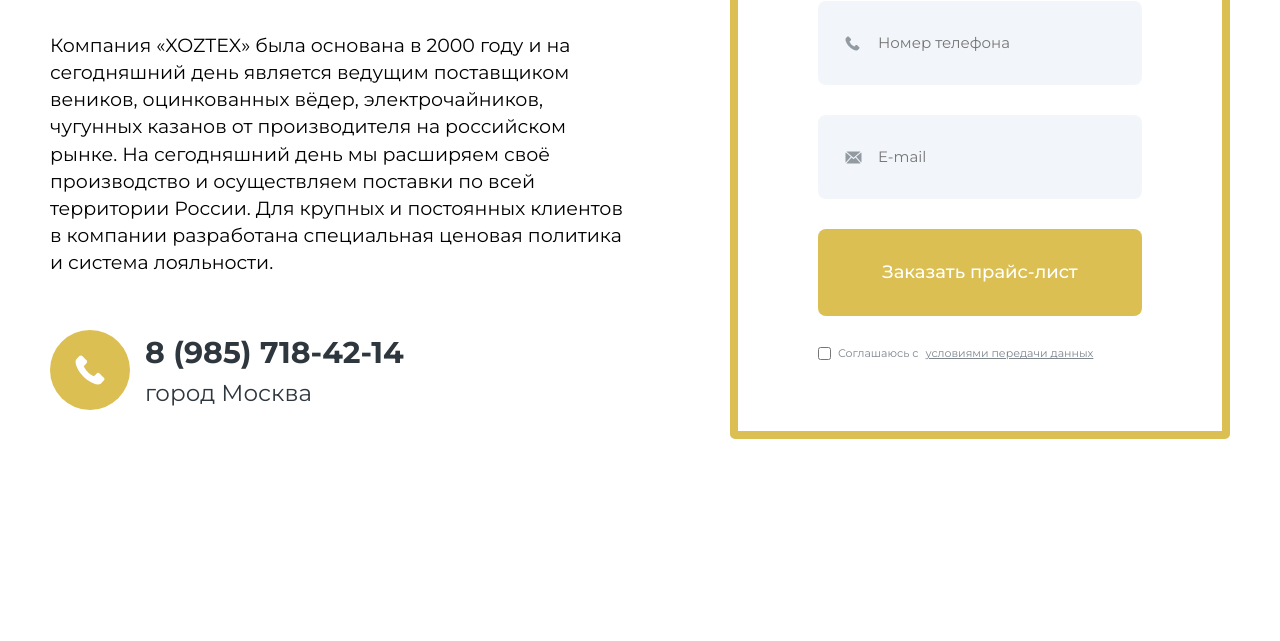
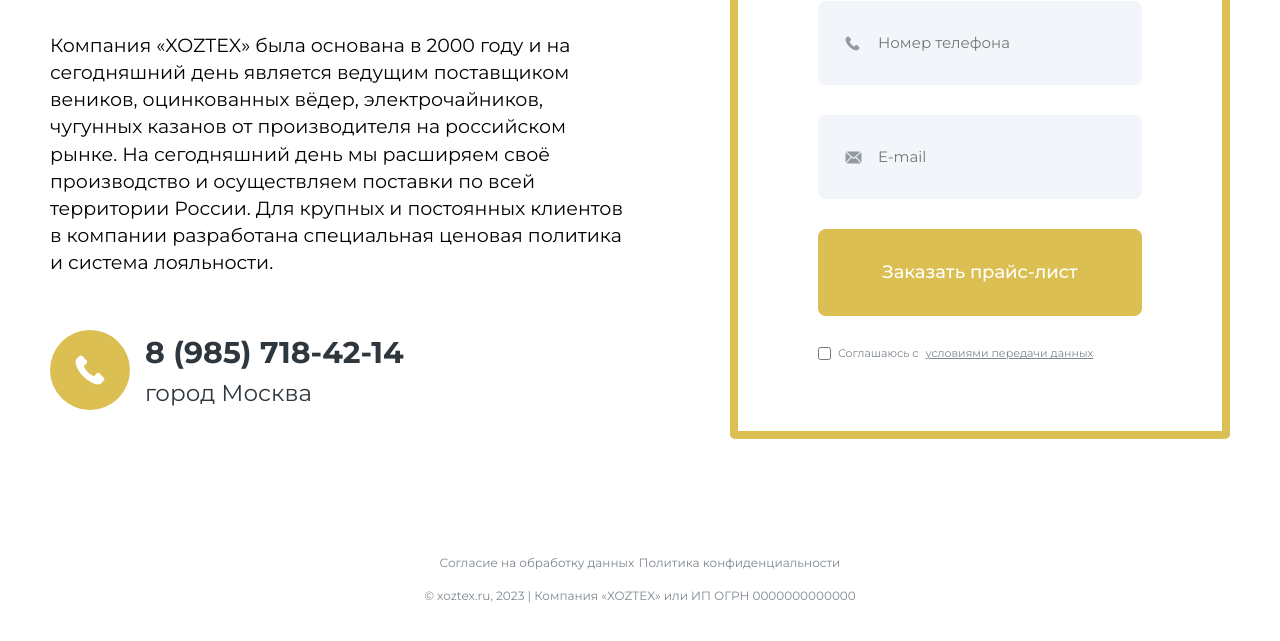
Before and after one commit to urgt/site-landing, a plain HTML site: page index.html in a window 1280 px wide. Shown: the part 6547-7188 px from the top of the page. Before the commit the page ends 7086 px from the top, so only its background shows below. Drawn offline with nearby package versions, Linux system fonts and the light colour scheme.

Commit message:
desktop-full

```diff
--- a/index.html
+++ b/index.html
@@ -360,7 +360,9 @@
             </div>
         </section>
         <footer class="footer">
-            <span>
+            <a href="#"><span class="footer_text">Согласие на обработку данных</span></a>
+            <a href="#"><span class="footer_text">Политика конфиденциальности</span></a>
+            <p class="footer_text">© xoztex.ru, 2023 | Компания «XOZTEX» или ИП ОГРН 0000000000000</p>
         </footer>
 
 
--- a/main.css
+++ b/main.css
@@ -670,3 +670,27 @@ body {
     font-size: 23px;
     line-height: 150%;
 }
+
+.footer {
+    text-align: center;
+    padding-bottom: 50px;
+
+}
+
+.footer span {
+    display: inline-flex;
+    gap: 20px;
+}
+
+
+.footer_text {
+    margin-top: 15px;
+    font-size: 12px;
+    line-height: 150%;
+    text-align: center;
+
+    /* Серый 5 */
+
+    color: #7E868E;
+
+}
```
